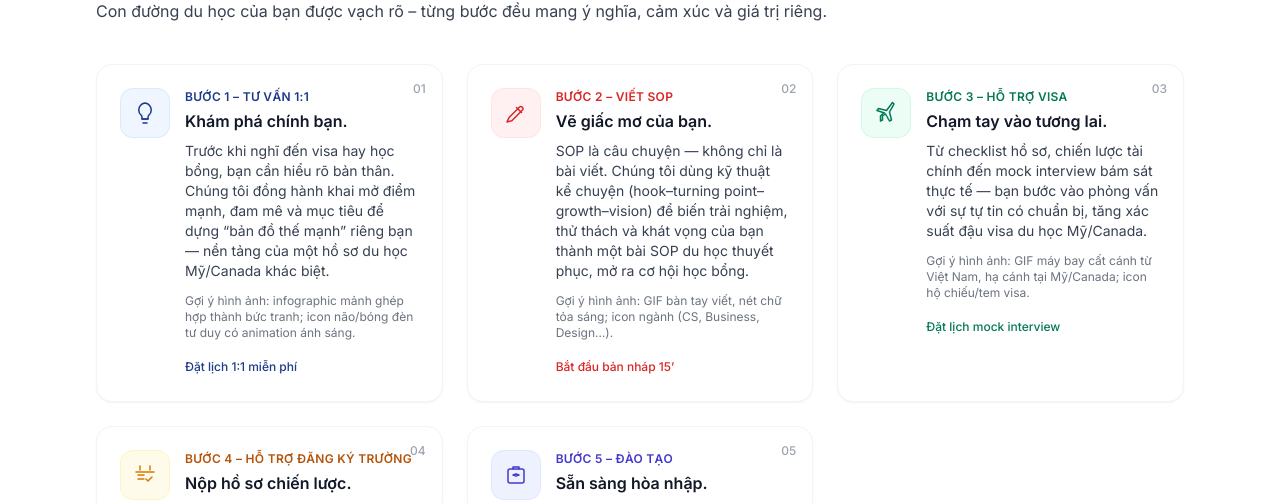
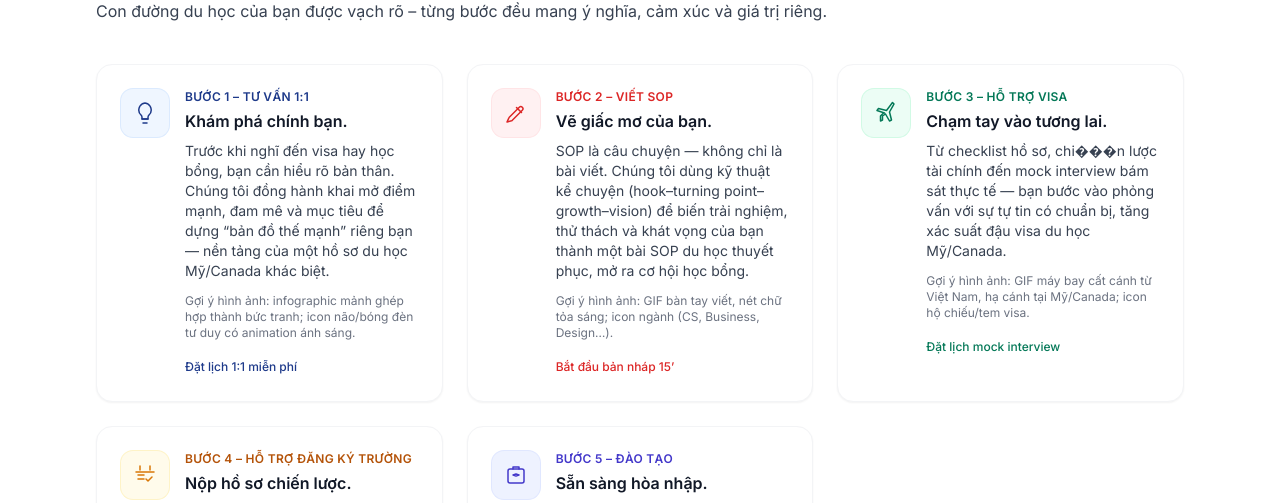
Before and after one commit to huyquochuynh008-sys/fastfactduhoc-fe, a Next.js app: page / in a window 1280 px wide. Shown: the part 657-1160 px from the top of the page. Built offline with nearby package versions, Linux system fonts and the light colour scheme.

Commit message:
Remove numeric corner labels 01..05 from service steps
cgen-cff1e7c685f44a408633d245f0f7f835

```diff
--- a/pages/index.tsx
+++ b/pages/index.tsx
@@ -88,8 +88,7 @@ export default function HomePage() {
                   </div>
                 </div>
               </div>
-              <span className="absolute right-4 top-4 text-xs font-medium text-gray-400">01</span>
-            </li>
+                          </li>
 
             {/* Step 2 */}
             <li className="group relative overflow-hidden rounded-2xl border border-gray-100 bg-white p-6 shadow-sm transition-all hover:-translate-y-1 hover:shadow-lg hover:border-brandRed/40">
@@ -117,8 +116,7 @@ export default function HomePage() {
                   </div>
                 </div>
               </div>
-              <span className="absolute right-4 top-4 text-xs font-medium text-gray-400">02</span>
-            </li>
+                          </li>
 
             {/* Step 3 */}
             <li className="group relative overflow-hidden rounded-2xl border border-gray-100 bg-white p-6 shadow-sm transition-all hover:-translate-y-1 hover:shadow-lg hover:border-emerald-300">
@@ -136,7 +134,7 @@ export default function HomePage() {
                   <p className="text-xs font-semibold uppercase tracking-wide text-emerald-700">Bước 3 – Hỗ trợ Visa</p>
                   <h3 className="mt-1 font-semibold text-gray-900 transition-all duration-300 group-hover:text-transparent group-hover:bg-clip-text group-hover:bg-gradient-to-r group-hover:from-emerald-700 group-hover:to-emerald-400">Chạm tay vào tương lai.</h3>
                   <p className="mt-2 text-sm text-gray-700">
-                    Từ checklist hồ sơ, chiến lược tài chính đến mock interview bám sát thực tế — bạn bước vào phỏng vấn với sự tự tin có chuẩn bị,
+                    Từ checklist hồ sơ, chi���n lược tài chính đến mock interview bám sát thực tế — bạn bước vào phỏng vấn với sự tự tin có chuẩn bị,
                     tăng xác suất đậu visa du học Mỹ/Canada.
                   </p>
                   <p className="mt-3 text-xs text-gray-500">Gợi ý hình ảnh: GIF máy bay cất cánh từ Việt Nam, hạ cánh tại Mỹ/Canada; icon hộ chiếu/tem visa.</p>
@@ -145,8 +143,7 @@ export default function HomePage() {
                   </div>
                 </div>
               </div>
-              <span className="absolute right-4 top-4 text-xs font-medium text-gray-400">03</span>
-            </li>
+                          </li>
 
             {/* Step 4 */}
             <li className="group relative overflow-hidden rounded-2xl border border-gray-100 bg-white p-6 shadow-sm transition-all hover:-translate-y-1 hover:shadow-lg hover:border-amber-300">
@@ -173,8 +170,7 @@ export default function HomePage() {
                   </div>
                 </div>
               </div>
-              <span className="absolute right-4 top-4 text-xs font-medium text-gray-400">04</span>
-            </li>
+                          </li>
 
             {/* Step 5 */}
             <li className="group relative overflow-hidden rounded-2xl border border-gray-100 bg-white p-6 shadow-sm transition-all hover:-translate-y-1 hover:shadow-lg hover:border-indigo-300">
@@ -203,8 +199,7 @@ export default function HomePage() {
                   </div>
                 </div>
               </div>
-              <span className="absolute right-4 top-4 text-xs font-medium text-gray-400">05</span>
-            </li>
+                          </li>
           </ol>
 
           <div className="mt-10 flex flex-wrap items-center gap-4">
@@ -262,7 +257,7 @@ export default function HomePage() {
             <details className="rounded-lg border border-gray-100 bg-white p-4 open:shadow-sm">
               <summary className="cursor-pointer select-none font-medium text-gray-900">SOP vì sao quan trọng?</summary>
               <p className="mt-2 text-sm text-gray-700">
-                SOP thể hiện động lực, năng lực và kế hoạch tương lai. Chúng tôi đồng hành từ dàn ý đến chỉnh sửa nhiều vòng để câu chuyện
+                SOP thể hiện động lực, năng lực và k�� hoạch tương lai. Chúng tôi đồng hành từ dàn ý đến chỉnh sửa nhiều vòng để câu chuyện
                 của bạn nổi bật và nhất quán với hồ sơ.
               </p>
             </details>
```
